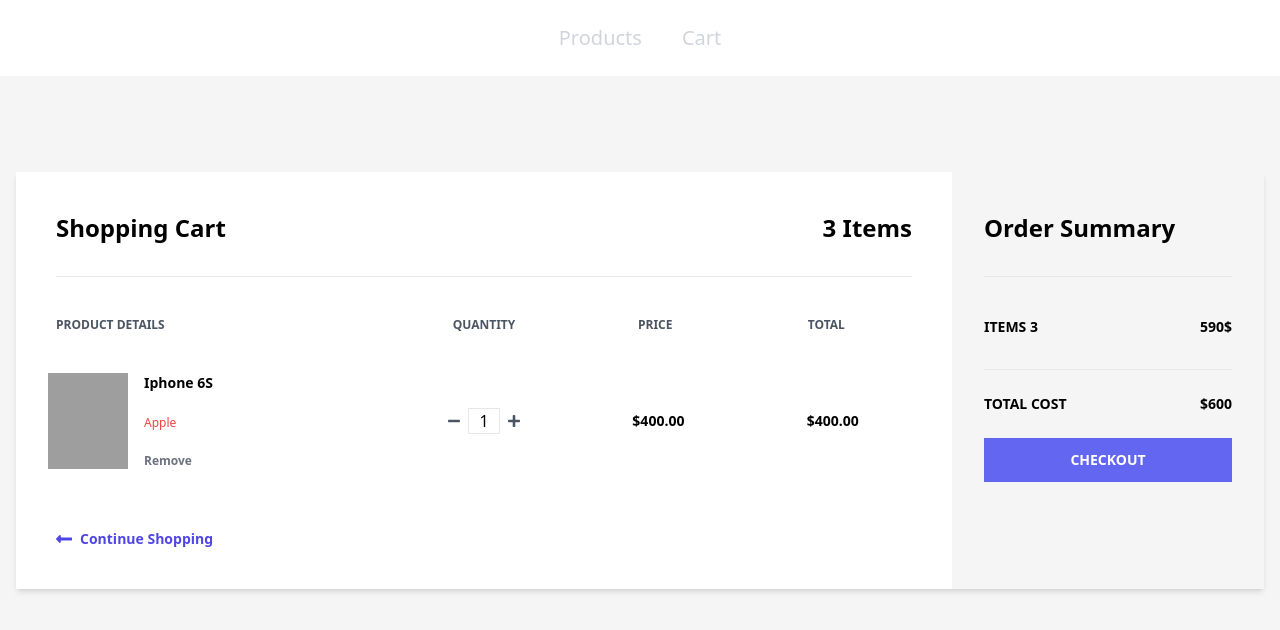
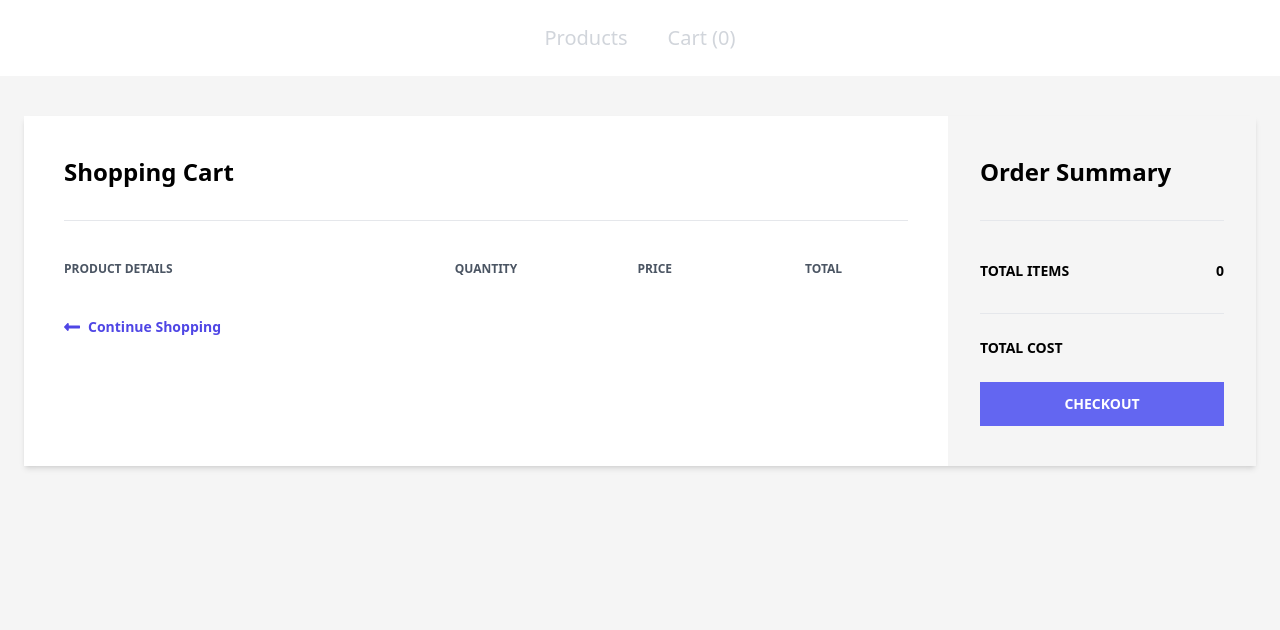
Before and after one commit to nepidkhadka/EcommerceCart, a React (Vite) app: page /cart in a window 1280 px wide. Shown: the top 630 px of the page. Built offline with nearby package versions, Linux system fonts and the light colour scheme; grey boxes are pictures that could not be loaded.

Commit message:
Cart Add & Remove Implemented

```diff
--- a/index.html
+++ b/index.html
@@ -2,7 +2,6 @@
 <html lang="en">
   <head>
     <meta charset="UTF-8" />
-    <link rel="icon" type="image/svg+xml" href="/vite.svg" />
     <meta name="viewport" content="width=device-width, initial-scale=1.0" />
     <title>ContextAPI</title>
   </head>
--- a/src/App.jsx
+++ b/src/App.jsx
@@ -3,17 +3,20 @@ import Nav from "./components/Nav";
 import Home from "./components/Home";
 import Cart from "./components/Cart";
 import { BrowserRouter, Route, Routes } from "react-router-dom";
+import { CartProvider } from "./context/CartContext";
 
 const App = () => {
   return (
     <>
-      <Nav/>
-          <Routes>
-            <Route index element={<Home/>} />
-            <Route path='/product' element={<Home/>} />
-            <Route path='/cart' element={<Cart/>} />
-            <Route path='/*' element={ <h1>404 ! Not Found</h1> } />
-          </Routes>
+      <CartProvider>
+        <Nav />
+        <Routes>
+          <Route index element={<Home />} />
+          <Route path="/product" element={<Home />} />
+          <Route path="/cart" element={<Cart />} />
+          <Route path="/*" element={<h1>404 ! Not Found</h1>} />
+        </Routes>
+      </CartProvider>
     </>
   );
 };
--- a/src/components/Cart.jsx
+++ b/src/components/Cart.jsx
@@ -1,15 +1,23 @@
-import React from "react";
+import React, { useContext,useState } from "react";
 import { Link } from "react-router-dom";
+import CartContext from "../context/CartContext";
 
 const Cart = () => {
+  const [totalPrice, setTotalPrice] = useState("")
+  const {cartProduct, setcartProduct} = useContext(CartContext)
+
+  const handleRemoveClick = (deleteid) =>{
+    console.log(cartProduct);
+    setcartProduct((newCart)=> newCart.filter((cartProduct)=>cartProduct.id !==deleteid))
+  }
+
   return (
     <>
-      <div className="container p-4 mx-auto mt-10">
+      <div className="container px-6 mx-auto mt-4">
         <div className="flex shadow-md my-10">
           <div className="w-3/4 bg-white px-10 py-10">
             <div className="flex justify-between border-b pb-8">
               <h1 className="font-semibold text-2xl">Shopping Cart</h1>
-              <h2 className="font-semibold text-2xl">3 Items</h2>
             </div>
             <div className="flex mt-10 mb-5">
               <h3 className="font-semibold text-gray-600 text-xs uppercase w-2/5">
@@ -25,24 +33,24 @@ const Cart = () => {
                 Total
               </h3>
             </div>
-            <div className="flex items-center hover:bg-gray-100 -mx-8 px-6 py-5">
+            {cartProduct.map((cardproduct)=>(
+              <div className="flex items-center hover:bg-gray-100 -mx-8 px-6 py-5">
               <div className="flex w-2/5">
                 <div className="w-20">
                   <img
                     className="h-24"
-                    src="https://drive.google.com/uc?id=18KkAVkGFvaGNqPy2DIvTqmUH_nk39o3z"
+                    src={cardproduct.image}
                     alt=""
                   />
                 </div>
                 <div className="flex flex-col justify-between ml-4 flex-grow">
-                  <span className="font-bold text-sm">Iphone 6S</span>
-                  <span className="text-red-500 text-xs">Apple</span>
-                  <a
-                    href="#"
-                    className="font-semibold hover:text-red-500 text-gray-500 text-xs"
+                  <span className="font-bold text-sm"></span>
+                  <span className="text-gray-900 text-sm font-medium ">{cardproduct.title?cardproduct.title:"No Products"}</span>
+                  <button onClick={()=>handleRemoveClick(cardproduct.id)}
+                    className="font-semibold bg-red-500 p-2 w-3/12 rounded-lg hover:bg-red-600 text-white text-xs"
                   >
                     Remove
-                  </a>
+                  </button >
                 </div>
               </div>
               <div className="flex justify-center w-1/5">
@@ -57,6 +65,7 @@ const Cart = () => {
                   className="mx-2 border text-center w-8"
                   type="text"
                   value="1"
+                  min={1}
                 />
 
                 <svg
@@ -67,12 +76,14 @@ const Cart = () => {
                 </svg>
               </div>
               <span className="text-center w-1/5 font-semibold text-sm">
-                $400.00
+                ${cardproduct.price}
               </span>
               <span className="text-center w-1/5 font-semibold text-sm">
-                $400.00
+              ${cardproduct.price}
               </span>
             </div>
+            ))}
+
 
             <Link
               to="/"
@@ -93,14 +104,16 @@ const Cart = () => {
               Order Summary
             </h1>
             <div className="flex justify-between mt-10 mb-5">
-              <span className="font-semibold text-sm uppercase">Items 3</span>
-              <span className="font-semibold text-sm">590$</span>
+              <span className="font-semibold text-sm uppercase">Total Items</span>
+              <span className="font-semibold text-sm">{cartProduct.length}</span>
             </div>
 
             <div className="border-t mt-8">
               <div className="flex font-semibold justify-between py-6 text-sm uppercase">
                 <span>Total cost</span>
-                <span>$600</span>
+                <span>
+                  {totalPrice}
+                  </span>
               </div>
               <button className="bg-indigo-500 font-semibold hover:bg-indigo-600 py-3 text-sm text-white uppercase w-full">
                 Checkout
--- a/src/components/Home.jsx
+++ b/src/components/Home.jsx
@@ -1,8 +1,10 @@
-import React, { useEffect, useState } from "react";
+import React, { useContext, useEffect, useState } from "react";
+import CartContext from "../context/CartContext";
 
 const Home = () => {
-  const URL = "https://fakestoreapi.com/products";
+  const URL = "https://fakestoreapi.com/products"
   const [product, setproduct] = useState([]);
+  const {addToCart} = useContext(CartContext);
 
   const fetchproducts = async () => {
     let response = await fetch(URL);
@@ -18,7 +20,7 @@ const Home = () => {
       <div className="container p-8 m-auto">
         <div className="flex justify-between flex-wrap gap-4 ">
           {product.map((product)=>(
-            <div key={product.id} className="bg-white flex-grow shadow-md rounded-lg w-80 dark:bg-gray-800 dark:border-gray-700">
+            <div key={product.id} className="bg-white flex-grow shadow-md rounded-lg w-80 dark:bg-gray-600 dark:border-gray-700">
               <div className="h-[300px] w-full">
               <img
                 className="object-contain  p-4 h-full w-full"
@@ -36,12 +38,9 @@ const Home = () => {
                 <span className="text-3xl font-bold text-gray-900 dark:text-white">
                   ${product.price}
                 </span>
-                <a
-                  href="#"
-                  className="text-white bg-blue-700 hover:bg-blue-800 focus:ring-4 focus:ring-blue-300 font-medium rounded-lg text-sm px-5 py-2.5 text-center dark:bg-blue-600 dark:hover:bg-blue-700 dark:focus:ring-blue-800"
-                >
+                <button onClick={()=>addToCart(product.id,product.title,product.price,product.image)} className="text-white bg-blue-700 hover:bg-blue-800 focus:ring-4 focus:ring-blue-300 font-medium rounded-lg text-sm px-5 py-2.5 text-center dark:bg-blue-600 dark:hover:bg-blue-700 dark:focus:ring-blue-800">
                   Add to cart
-                </a>
+                </button>
               </div>
             </div>
           </div>
--- a/src/components/Nav.jsx
+++ b/src/components/Nav.jsx
@@ -1,9 +1,14 @@
-import React from "react";
+import React, { useContext } from "react";
 import { NavLink } from "react-router-dom";
+import CartContext from "../context/CartContext";
 
 const Nav = () => {
+
+  const {cartProduct} = useContext(CartContext)
+  console.log(cartProduct)
+
   return (
-    <nav className="bg-white dark:bg-gray-800 py-4">
+    <nav className="bg-white dark:bg-gray-800 py-4 sticky top-0 left-0">
         <div className="flex justify-center items-baseline space-x-4">
           <NavLink
             to="/product"
@@ -15,7 +20,7 @@ const Nav = () => {
             to="/cart"
             className="text-gray-300  hover:text-gray-800 dark:hover:text-white px-3 py-2 rounded-md text-xl font-medium"
           >
-            Cart
+            Cart ({cartProduct.length})
           </NavLink>
       </div>
     </nav>
--- a/src/context/CartContext.js
+++ /dev/null
@@ -1 +0,0 @@
-import { createContext,useState } from "react";
--- /dev/null
+++ b/src/context/CartContext.jsx
@@ -0,0 +1,27 @@
+import { createContext, useState } from "react";
+
+const CartContext = createContext();
+
+export const CartProvider = ({ children }) => {
+  const [cartProduct, setcartProduct] = useState([]);
+
+  const addToCart = (id, title, price, image) => {
+    const exsitingProduct = cartProduct.find((product)=>product.id===id);
+      if (!exsitingProduct) {
+        setcartProduct(() => [
+          ...cartProduct,
+          { id: id, title: title, price: price, image: image },
+        ]);
+      } else {
+        alert("Added Already");
+      }
+  };
+
+  return (
+    <CartContext.Provider value={{ cartProduct, setcartProduct, addToCart }}>
+      {children}
+    </CartContext.Provider>
+  );
+};
+
+export default CartContext;
```
